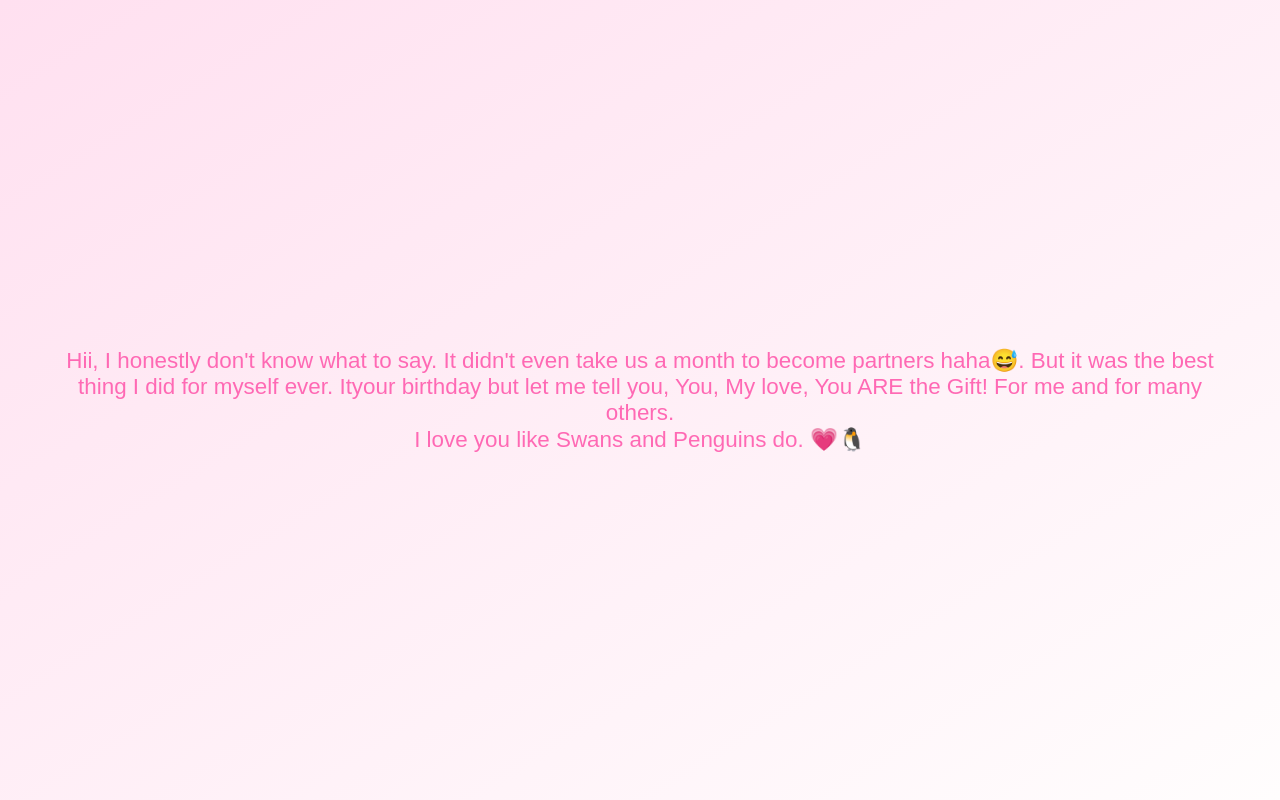
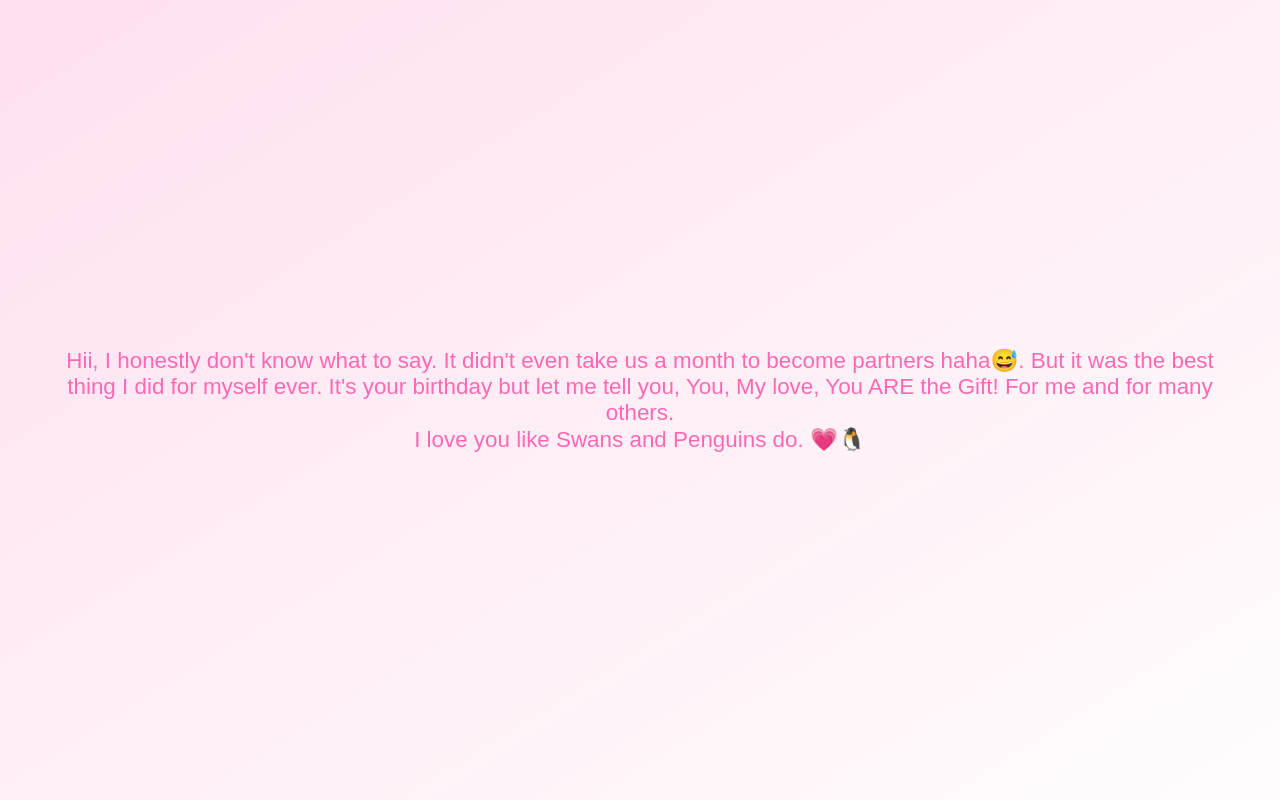
Before and after one commit to yashisshit/birthday-website12, a plain HTML site: page thankyou.html in a window 1280 px wide. Drawn offline with Linux system fonts and the light colour scheme.

Commit message:
Update thankyou.html

```diff
--- a/thankyou.html
+++ b/thankyou.html
@@ -27,7 +27,7 @@
 </head>
 <body>
   <div class="message">
-    Hii, I honestly don't know what to say. It didn't even take us a month to become partners haha😅. But it was the best thing I did for myself ever. Ityour birthday but let me tell you, You, My love, You ARE the Gift! For me and for many others.<br>
+    Hii, I honestly don't know what to say. It didn't even take us a month to become partners haha😅. But it was the best thing I did for myself ever. It's your birthday but let me tell you, You, My love, You ARE the Gift! For me and for many others.<br>
     I love you like Swans and Penguins do. 💗🐧
   </div>
 </body>
```
